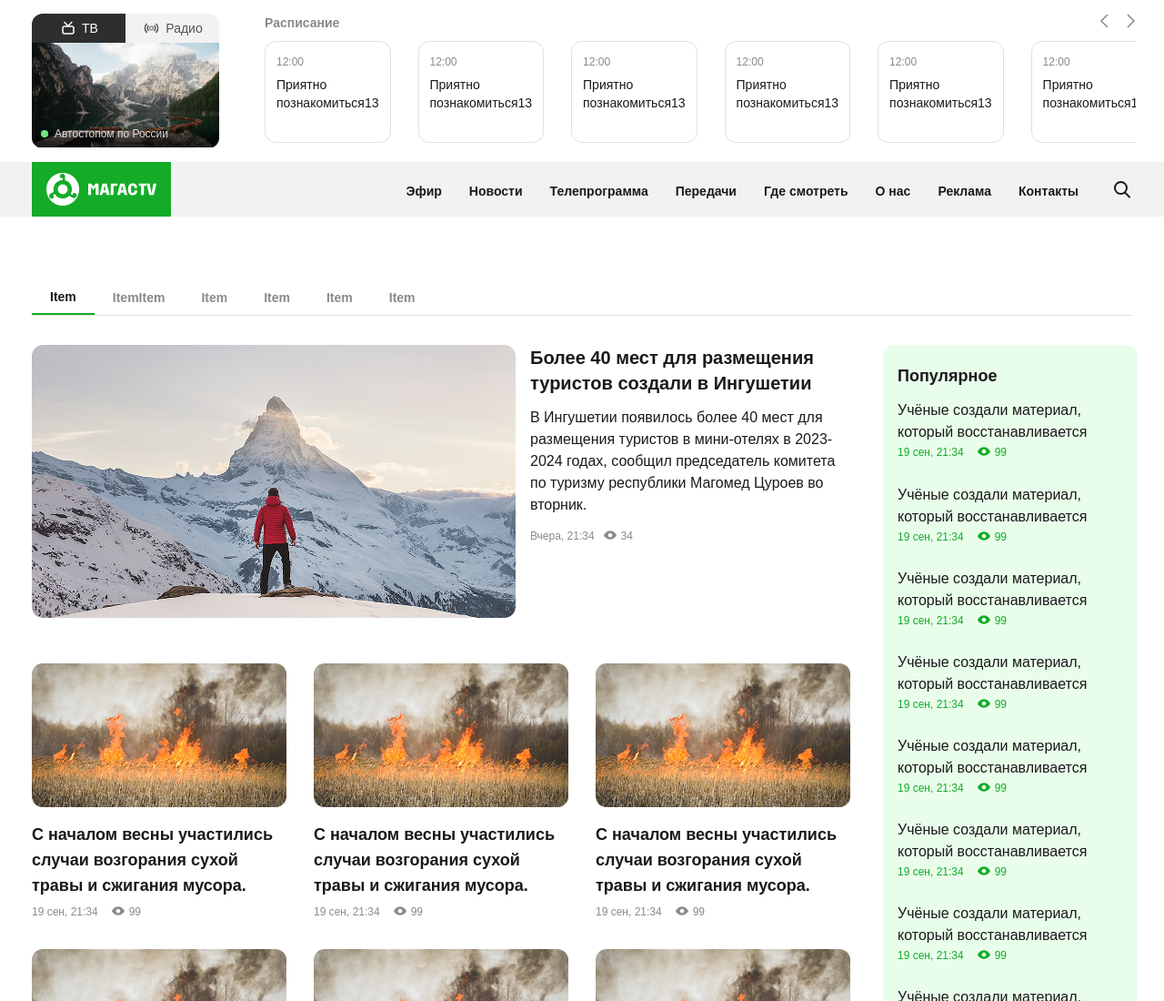
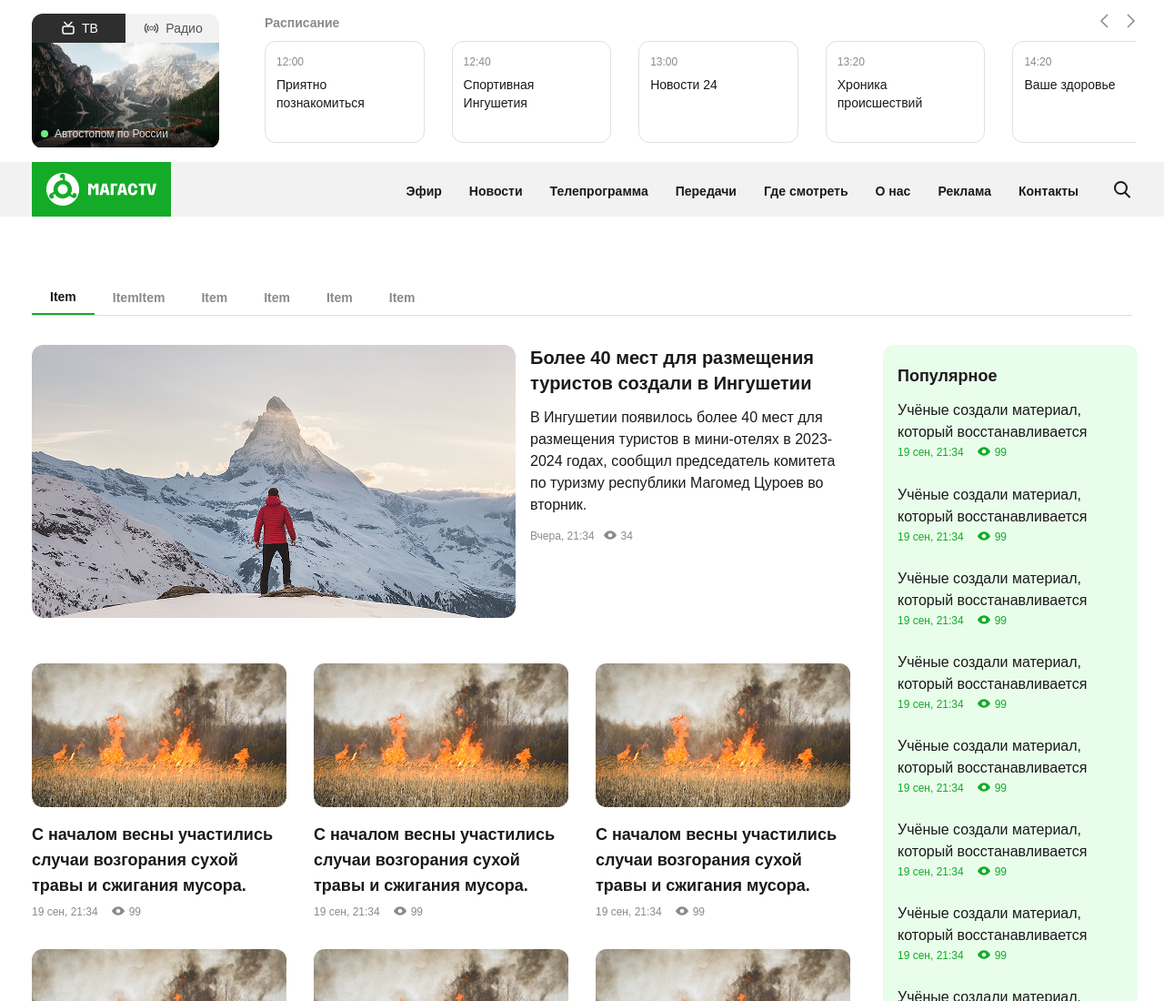
Before and after one commit to Islam-Parchiev/ntrk, a website: page src/index.html in a window 1280 px wide. Shown: the top 1100 px of the page at 91% size. Drawn offline with Linux system fonts and the light colour scheme; grey boxes are pictures that could not be loaded.

Commit message:
fix: schedule item

```diff
--- a/src/css/header.css
+++ b/src/css/header.css
@@ -74,6 +74,7 @@ color: var(--neutral-neutral-700);
     gap: 10px;
 }
 .schedule-list__item {
+    flex-shrink: 0;
     border: 1px solid var(--neutral-neutral-200);
 border-radius: 12px;
 padding: 12px;
--- a/src/index.html
+++ b/src/index.html
@@ -138,23 +138,23 @@
                                     <ul class="list-reset header__schedule_list schedule-list schedule-wrapper">
                                             <li class="schedule-list__item schedule-slide">
                                                 <time>12:00</time>
-                                                <a href="#">Приятно познакомиться13</a>
+                                                <a href="#">Приятно познакомиться</a>
                                             </li>
                                             <li class="schedule-list__item schedule-slide">
-                                                <time>12:00</time>
-                                                <a href="#">Приятно познакомиться13</a>
+                                                <time>12:40</time>
+                                                <a href="#">Спортивная Ингушетия</a>
                                             </li>
                                             <li class="schedule-list__item schedule-slide">
-                                                <time>12:00</time>
-                                                <a href="#">Приятно познакомиться13</a>
+                                                <time>13:00</time>
+                                                <a href="#">Новости 24</a>
                                             </li>
                                             <li class="schedule-list__item schedule-slide">
-                                                <time>12:00</time>
-                                                <a href="#">Приятно познакомиться13</a>
+                                                <time>13:20</time>
+                                                <a href="#">Хроника происшествий</a>
                                             </li>
                                             <li class="schedule-list__item schedule-slide">
-                                                <time>12:00</time>
-                                                <a href="#">Приятно познакомиться13</a>
+                                                <time>14:20</time>
+                                                <a href="#">Ваше здоровье</a>
                                             </li>
                                             <li class="schedule-list__item schedule-slide">
                                                 <time>12:00</time>
```
